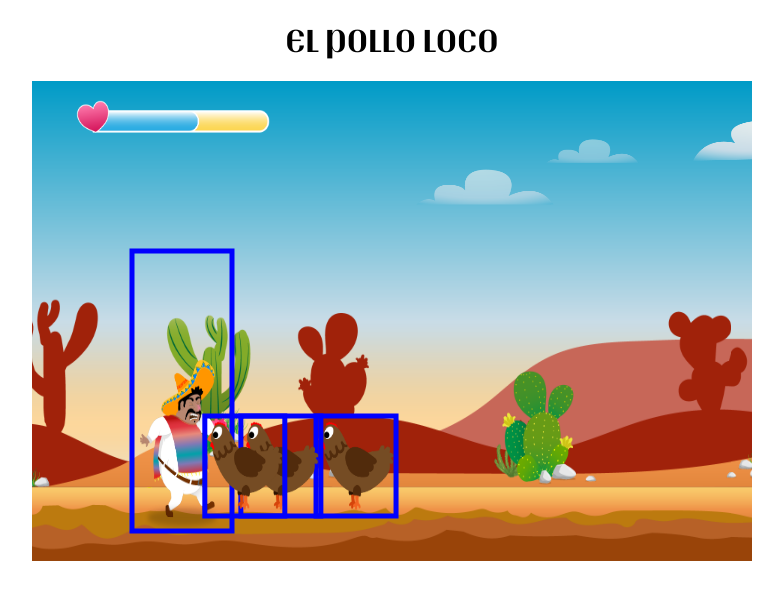
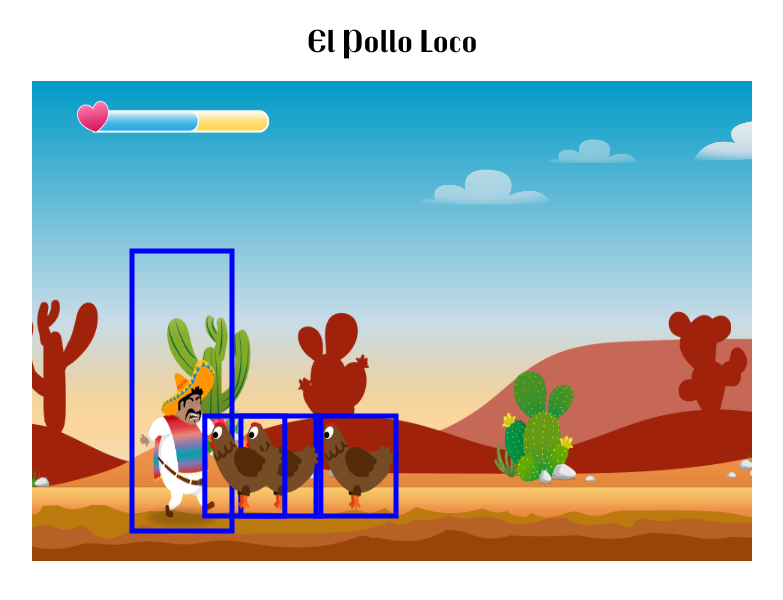
Before and after one commit to giucino/el_pollo_loco, a plain HTML site: page index.html in a window 1280 px wide. Shown: the whole page, without its empty margins (248-1031 px from the left). Drawn offline with Linux system fonts and the light colour scheme; animation ran at ten frames a second.

```diff
--- a/index.html
+++ b/index.html
@@ -25,7 +25,7 @@
 </head>
 
 <body onload="init()">
-    <h1>EL POLLO LOCO</h1>
+    <h1>El Pollo Loco</h1>
     <canvas id="canvas" width="720" height="480"></canvas>
 </body>
 
```
